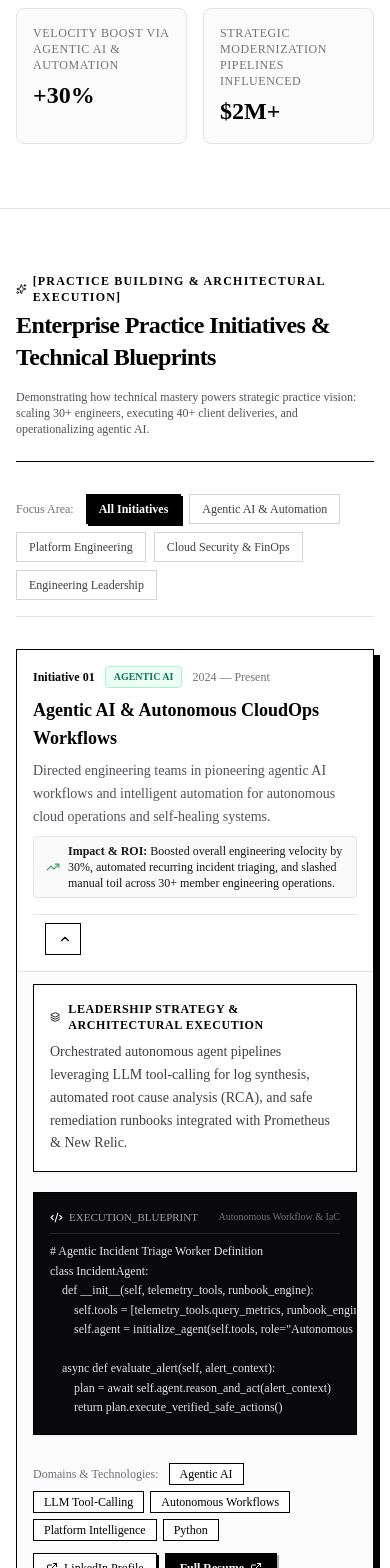
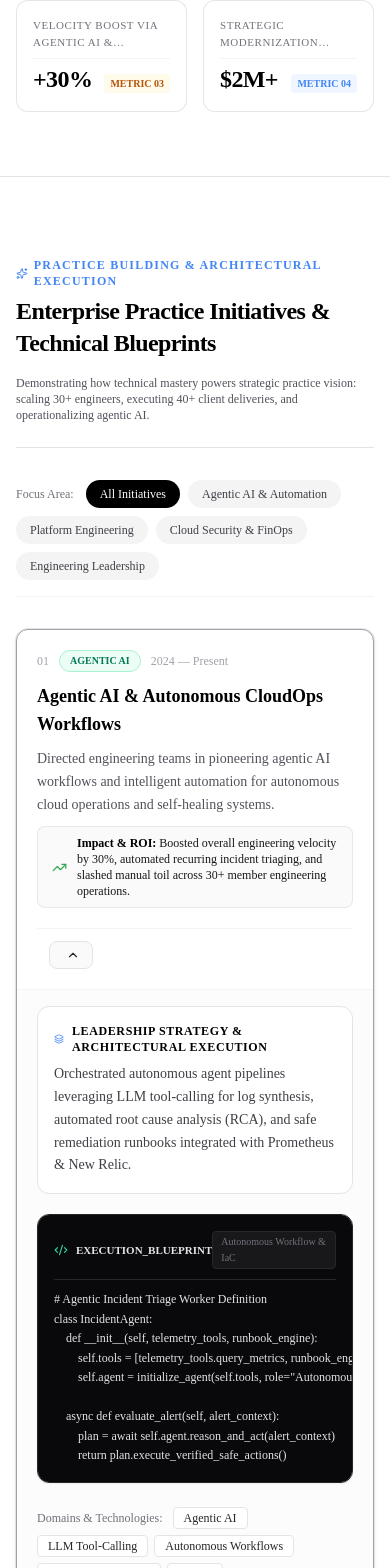
Before and after one commit to dpskanpur/alok_website, a Next.js app: page / in a window 390 px wide. Shown: the part 1528-3096 px from the top of the page. Built offline with nearby package versions, Linux system fonts and the light colour scheme.

Commit message:
feat(ui): unified design system, connected timeline, live email delivery, and multi-cloud footer

```diff
--- a/components/sections/Hero.tsx
+++ b/components/sections/Hero.tsx
@@ -157,12 +157,39 @@ export default function Hero() {
 
         {/* Business Metrics Grid */}
         <div className="grid grid-cols-2 sm:grid-cols-4 gap-4 pt-10 mt-10 border-t border-zinc-200">
-          {profileData.metrics.map((m, idx) => (
-            <div key={idx} className="p-4 bg-zinc-50/70 border border-zinc-200 rounded-lg hover:border-zinc-300 transition-colors">
-              <div className="text-xs text-zinc-500 uppercase tracking-wider font-medium">{m.label}</div>
-              <div className="text-2xl font-bold text-black mt-1.5">{m.value}</div>
-            </div>
-          ))}
+          {profileData.metrics.map((m, idx) => {
+            // Distinct multi-cloud color mapping for executive metrics:
+            // 0: Azure Blue (#0078D4) - Engineers Led
+            // 1: Google Green (#34A853) - Enterprise Deliveries
+            // 2: AWS Orange (#FF9900) - Velocity Boost
+            // 3: Google Blue (#4285F4) - Modernization Pipeline
+            const accentColors = [
+              { border: "hover:border-[#0078D4]", text: "text-[#0078D4]", badge: "bg-sky-50 text-[#0078D4]" },
+              { border: "hover:border-[#34A853]", text: "text-[#34A853]", badge: "bg-emerald-50 text-emerald-700" },
+              { border: "hover:border-[#FF9900]", text: "text-[#FF9900]", badge: "bg-amber-50 text-amber-700" },
+              { border: "hover:border-[#4285F4]", text: "text-[#4285F4]", badge: "bg-blue-50 text-[#4285F4]" },
+            ];
+            const currentAccent = accentColors[idx % accentColors.length];
+
+            return (
+              <div
+                key={idx}
+                className={`p-4 sm:p-5 bg-white border border-zinc-200/90 rounded-xl hover:shadow-md ${currentAccent.border} transition-all duration-300 group`}
+              >
+                <div className="text-[11px] sm:text-xs text-zinc-500 font-medium uppercase tracking-wider line-clamp-2 min-h-[32px]">
+                  {m.label}
+                </div>
+                <div className="flex items-baseline justify-between mt-2 pt-1 border-t border-zinc-100">
+                  <div className={`text-2xl sm:text-3xl font-bold font-sans tracking-tight text-black group-hover:${currentAccent.text} transition-colors`}>
+                    {m.value}
+                  </div>
+                  <span className={`text-[10px] font-mono font-semibold px-1.5 py-0.5 rounded ${currentAccent.badge}`}>
+                    METRIC 0{idx + 1}
+                  </span>
+                </div>
+              </div>
+            );
+          })}
         </div>
       </div>
     </section>
--- a/components/sections/WorkSection.tsx
+++ b/components/sections/WorkSection.tsx
@@ -34,75 +34,81 @@ export default function WorkSection() {
   };
 
   return (
-    <section id="work" className="py-16 border-b border-black bg-white px-4 sm:px-6">
+    <section id="work" className="py-20 border-b border-zinc-200 bg-white px-4 sm:px-6">
       <div className="w-full">
         {/* Section Header */}
-        <div className="flex flex-col sm:flex-row sm:items-end justify-between pb-6 mb-8 border-b border-black gap-4">
+        <div className="flex flex-col sm:flex-row sm:items-end justify-between pb-6 mb-8 border-b border-zinc-200 gap-4">
           <div>
-            <div className="text-xs font-mono text-black font-bold tracking-widest uppercase mb-1 flex items-center space-x-1.5">
-              <Sparkles size={12} />
-              <span>[Practice Building & Architectural Execution]</span>
+            <div className="text-xs font-mono text-[#4285F4] font-bold tracking-widest uppercase mb-1.5 flex items-center space-x-1.5">
+              <Sparkles size={13} />
+              <span>Practice Building & Architectural Execution</span>
             </div>
             <h2 className="text-2xl sm:text-3xl font-sans font-bold text-black tracking-tight">
               Enterprise Practice Initiatives & Technical Blueprints
             </h2>
           </div>
-          <p className="text-xs sm:text-sm text-zinc-600 font-sans max-w-sm">
+          <p className="text-xs sm:text-sm text-zinc-600 font-sans max-w-md">
             Demonstrating how technical mastery powers strategic practice vision: scaling 30+ engineers, executing 40+ client deliveries, and operationalizing agentic AI.
           </p>
         </div>
 
-        {/* Filter Tabs */}
-        <div className="flex flex-wrap items-center gap-2 mb-8 pb-4 border-b border-zinc-200 font-mono text-xs">
-          <span className="text-zinc-500 mr-1 font-sans">Focus Area:</span>
-          {categories.map((cat) => (
-            <button
-              key={cat.id}
-              onClick={() => setSelectedCategory(cat.id)}
-              className={`px-3 py-1.5 border transition-all text-xs rounded-none ${
-                selectedCategory === cat.id
-                  ? "bg-black text-white border-black font-bold shadow-[2px_2px_0px_0px_rgba(0,0,0,1)]"
-                  : "bg-white text-zinc-700 border-zinc-300 hover:border-black hover:text-black"
-              }`}
-            >
-              {cat.label}
-            </button>
-          ))}
+        {/* Filter Pills */}
+        <div className="flex flex-wrap items-center gap-2 mb-8 pb-4 border-b border-zinc-100 font-sans text-xs">
+          <span className="text-zinc-500 mr-1 text-xs font-medium">Focus Area:</span>
+          {categories.map((cat) => {
+            const isActive = selectedCategory === cat.id;
+            return (
+              <button
+                key={cat.id}
+                onClick={() => setSelectedCategory(cat.id)}
+                className={`px-3.5 py-1.5 transition-all text-xs rounded-full font-medium ${
+                  isActive
+                    ? "bg-black text-white shadow-xs"
+                    : "bg-zinc-100 text-zinc-700 hover:bg-zinc-200 hover:text-black"
+                }`}
+              >
+                {cat.label}
+              </button>
+            );
+          })}
         </div>
 
-        {/* Projects List */}
-        <div className="space-y-4">
+        {/* Initiatives List */}
+        <div className="space-y-5">
           {filteredProjects.map((project, index) => {
             const isExpanded = expandedId === project.id;
+
+            // Cloud category styling
+            const categoryBadgeStyle =
+              project.category === "platform-engineering"
+                ? "bg-blue-50 border-blue-200 text-[#4285F4]"
+                : project.category === "security-finops"
+                ? "bg-amber-50 border-amber-200 text-[#FF9900]"
+                : project.category === "agentic-ai"
+                ? "bg-emerald-50 border-emerald-200 text-emerald-700"
+                : "bg-sky-50 border-sky-200 text-[#0078D4]";
+
             return (
               <div
                 key={project.id}
-                className={`border transition-all bg-white ${
+                className={`border rounded-xl transition-all duration-200 bg-white ${
                   isExpanded
-                    ? "border-black shadow-[6px_6px_0px_0px_rgba(0,0,0,1)]"
-                    : "border-zinc-300 hover:border-black"
+                    ? "border-zinc-400 shadow-md ring-1 ring-zinc-200"
+                    : "border-zinc-200 hover:border-zinc-300 hover:shadow-xs"
                 }`}
               >
-                {/* Project Header Row */}
+                {/* Initiative Header Row */}
                 <div
                   onClick={() => toggleExpand(project.id)}
-                  className="p-4 sm:p-5 flex flex-col md:flex-row md:items-center justify-between cursor-pointer select-none gap-4"
+                  className="p-5 sm:p-6 flex flex-col md:flex-row md:items-center justify-between cursor-pointer select-none gap-5"
                 >
-                  <div className="space-y-2 flex-1">
+                  <div className="space-y-2.5 flex-1">
                     <div className="flex items-center space-x-2.5 font-sans text-xs">
-                      <span className="text-black font-bold">Initiative 0{index + 1}</span>
-                      <span className={`px-2 py-0.5 border text-[10px] uppercase font-semibold rounded ${
-                        project.category === "platform-engineering"
-                          ? "bg-blue-50 border-blue-200 text-[#4285F4]"
-                          : project.category === "security-finops"
-                          ? "bg-amber-50 border-amber-200 text-[#FF9900]"
-                          : project.category === "agentic-ai"
-                          ? "bg-emerald-50 border-emerald-200 text-emerald-700"
-                          : "bg-sky-50 border-sky-200 text-[#0078D4]"
-                      }`}>
+                      <span className="text-zinc-400 font-mono font-medium text-xs">0{index + 1}</span>
+                      <span className={`px-2.5 py-0.5 border text-[10px] uppercase font-semibold rounded-full ${categoryBadgeStyle}`}>
                         {project.category.replace("-", " ")}
                       </span>
-                      <span className="text-zinc-500">{project.year}</span>
+                      <span className="text-zinc-400 font-mono text-xs">{project.year}</span>
                     </div>
 
                     <h3 className="text-lg sm:text-xl font-sans font-bold text-black group-hover:text-zinc-700 transition-colors">
@@ -110,31 +116,31 @@ export default function WorkSection() {
                     </h3>
 
                     {/* Plain-English summary */}
-                    <p className="text-sm text-zinc-600 font-sans leading-relaxed">
+                    <p className="text-sm text-zinc-600 font-sans leading-relaxed max-w-3xl">
                       {project.tagline}
                     </p>
 
-                    {/* Measurable Business & Velocity Impact */}
-                    <div className="flex items-center space-x-2 text-xs font-sans text-zinc-900 bg-zinc-50 px-3 py-1.5 border border-zinc-200 rounded w-fit shadow-xs">
-                      <TrendingUp size={14} className="text-[#34A853] shrink-0" />
-                      <span><strong>Impact & ROI:</strong> {project.businessImpact}</span>
+                    {/* Measurable Business & Velocity Impact Callout */}
+                    <div className="flex items-center space-x-2.5 text-xs font-sans text-zinc-900 bg-zinc-50 border border-zinc-200/80 px-3.5 py-2 rounded-lg w-fit shadow-xs">
+                      <TrendingUp size={15} className="text-[#34A853] shrink-0" />
+                      <span><strong className="text-black">Impact & ROI:</strong> {project.businessImpact}</span>
                     </div>
                   </div>
 
                   {/* Right Tags & Toggle Button */}
-                  <div className="flex items-center justify-between md:justify-end space-x-3 pt-2 md:pt-0 border-t md:border-t-0 border-zinc-200">
+                  <div className="flex items-center justify-between md:justify-end space-x-3 pt-3 md:pt-0 border-t md:border-t-0 border-zinc-100">
                     <div className="hidden sm:flex flex-wrap gap-1.5 max-w-xs justify-end">
                       {project.stack.slice(0, 3).map((st) => (
-                        <span key={st} className="text-[11px] font-sans px-2 py-0.5 bg-zinc-50 border border-zinc-300 text-zinc-700">
+                        <span key={st} className="text-[11px] font-sans px-2.5 py-0.5 bg-zinc-50 border border-zinc-200 text-zinc-600 rounded-md">
                           {st}
                         </span>
                       ))}
                     </div>
                     <button
-                      className="p-2 border border-black text-black hover:bg-black hover:text-white transition-colors flex items-center space-x-1 text-xs"
+                      className="px-3 py-1.5 rounded-lg border border-zinc-200 bg-zinc-50 text-zinc-800 hover:bg-zinc-100 hover:border-zinc-300 transition-colors flex items-center space-x-1 text-xs font-medium"
                       aria-label="Toggle details"
                     >
-                      <span className="font-sans text-[11px] hidden sm:inline">{isExpanded ? "Close" : "Details"}</span>
+                      <span className="font-sans text-xs hidden sm:inline">{isExpanded ? "Collapse" : "Blueprint"}</span>
                       {isExpanded ? <ChevronUp size={14} /> : <ChevronDown size={14} />}
                     </button>
                   </div>
@@ -142,11 +148,11 @@ export default function WorkSection() {
 
                 {/* Expanded Deep-Dive Panel */}
                 {isExpanded && (
-                  <div className="px-4 sm:px-6 pb-6 pt-3 border-t border-zinc-200 bg-zinc-50/70 space-y-5 text-xs">
-                    {/* Architecture Details */}
-                    <div className="p-4 bg-white border border-black space-y-2 shadow-sm">
+                  <div className="px-5 sm:px-6 pb-6 pt-4 border-t border-zinc-100 bg-zinc-50/50 rounded-b-xl space-y-5 text-xs">
+                    {/* Architecture Strategy Block */}
+                    <div className="p-4 sm:p-5 bg-white border border-zinc-200 rounded-xl space-y-2 shadow-xs">
                       <div className="flex items-center space-x-2 font-bold text-black text-xs uppercase tracking-wider font-mono">
-                        <Layers size={14} />
+                        <Layers size={14} className="text-[#4285F4]" />
                         <span>Leadership Strategy & Architectural Execution</span>
                       </div>
                       <p className="text-zinc-700 text-sm leading-relaxed font-sans">
@@ -156,13 +162,13 @@ export default function WorkSection() {
 
                     {/* Code Snippet / Architecture Spec */}
                     {project.snippet && (
-                      <div className="border border-black bg-zinc-950 text-white p-4 overflow-x-auto shadow-sm">
-                        <div className="flex items-center justify-between pb-2 mb-2 border-b border-zinc-800 text-[11px] text-zinc-400 font-mono">
-                          <div className="flex items-center space-x-1.5">
-                            <Code2 size={13} className="text-white" />
-                            <span>EXECUTION_BLUEPRINT</span>
+                      <div className="border border-zinc-800 rounded-xl bg-zinc-950 text-white p-4 sm:p-5 overflow-x-auto shadow-sm">
+                        <div className="flex items-center justify-between pb-2.5 mb-2.5 border-b border-zinc-800 text-[11px] text-zinc-400 font-mono">
+                          <div className="flex items-center space-x-2">
+                            <Code2 size={14} className="text-emerald-400" />
+                            <span className="text-zinc-200 font-semibold">EXECUTION_BLUEPRINT</span>
                           </div>
-                          <span className="text-[10px] text-zinc-500">Autonomous Workflow & IaC</span>
+                          <span className="text-[10px] text-zinc-500 bg-zinc-900 px-2 py-0.5 rounded border border-zinc-800">Autonomous Workflow & IaC</span>
                         </div>
                         <pre className="text-xs font-mono leading-relaxed text-zinc-200">
                           <code>{project.snippet}</code>
@@ -171,22 +177,22 @@ export default function WorkSection() {
                     )}
 
                     {/* Tech Badges & Action Links */}
-                    <div className="flex flex-wrap items-center justify-between gap-3 pt-2">
+                    <div className="flex flex-wrap items-center justify-between gap-4 pt-1">
                       <div className="flex flex-wrap items-center gap-1.5">
                         <span className="text-zinc-500 text-xs font-sans mr-1">Domains & Technologies:</span>
                         {project.stack.map((tech) => (
-                          <span key={tech} className="px-2.5 py-0.5 bg-white border border-black text-black text-xs font-sans font-medium">
+                          <span key={tech} className="px-2.5 py-0.5 bg-white border border-zinc-200 text-zinc-800 text-xs font-sans font-medium rounded">
                             {tech}
                           </span>
                         ))}
                       </div>
 
-                      <div className="flex items-center space-x-2">
+                      <div className="flex items-center space-x-2.5">
                         <a
                           href={project.github}
                           target="_blank"
                           rel="noopener noreferrer"
-                          className="inline-flex items-center space-x-1.5 px-3 py-1.5 bg-white border border-black text-black hover:bg-zinc-100 transition-colors text-xs font-sans shadow-[2px_2px_0px_0px_rgba(0,0,0,1)]"
+                          className="inline-flex items-center space-x-1.5 px-3 py-1.5 bg-white border border-zinc-200 text-zinc-800 hover:bg-zinc-50 hover:border-zinc-300 transition-colors text-xs font-sans rounded-md shadow-xs"
                         >
                           <ExternalLink size={12} />
                           <span>LinkedIn Profile</span>
@@ -195,7 +201,7 @@ export default function WorkSection() {
                           href={project.demo}
                           target="_blank"
                           rel="noopener noreferrer"
-                          className="inline-flex items-center space-x-1.5 px-3.5 py-1.5 bg-black text-white font-bold hover:bg-zinc-800 transition-colors border border-black text-xs font-sans shadow-[2px_2px_0px_0px_rgba(0,0,0,0.3)]"
+                          className="inline-flex items-center space-x-1.5 px-3.5 py-1.5 bg-black text-white font-medium hover:bg-zinc-800 transition-colors text-xs font-sans rounded-md shadow-xs"
                         >
                           <span>Full Resume</span>
                           <ExternalLink size={12} />
```
Also changed, not shown: app/sitemap.ts (deleted, +0 -38 lines), components/Footer.tsx (+11 -2 lines), components/sections/ContactSection.tsx (+102 -53 lines), components/sections/ExperienceSection.tsx (+40 -29 lines), components/sections/StackSection.tsx (+12 -12 lines), 1 other file (tests, documents, lock files or other folders).
